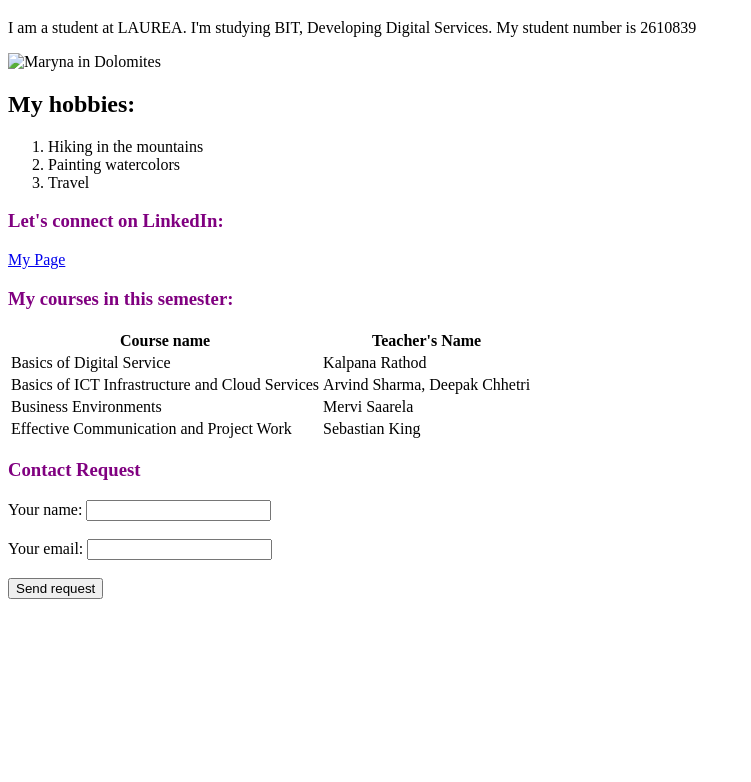
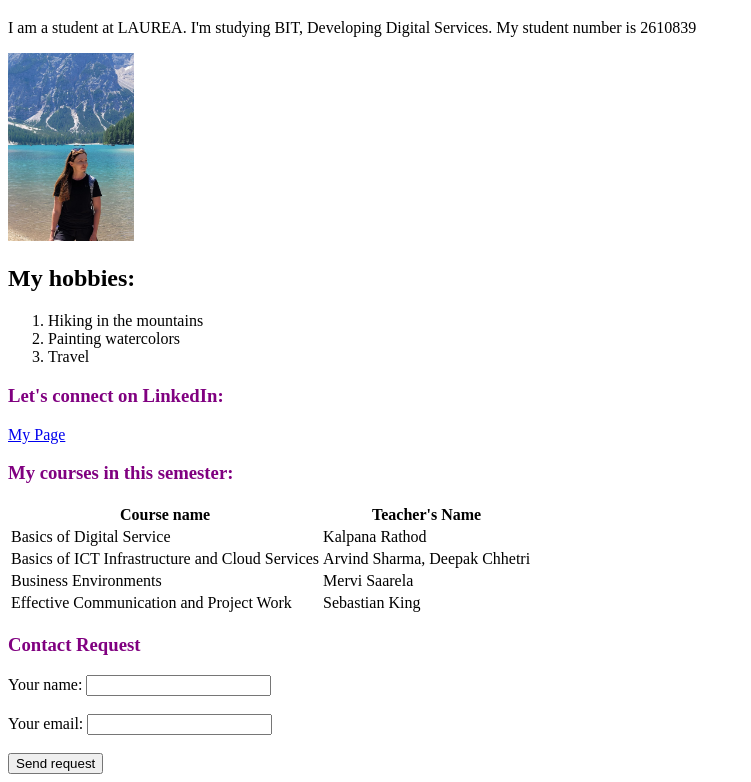
Before and after one commit to Ma5885/HTML_Workshop, a plain HTML site: page WS02/index.html in a window 1280 px wide. Shown: the part 61-843 px from the top of the page, without its empty margins (0-751 px from the left). Before the commit the page ends 800 px from the top, so only its background shows below. Drawn offline with Linux system fonts and the light colour scheme.

Commit message:
Fix image path in Workshop 2

```diff
--- a/WS02/index.html
+++ b/WS02/index.html
@@ -14,7 +14,7 @@
 <body>
     <h1 style="color:blue;">HTML Workshop - Maryna Kozak</h1>
     <p>I am a student at LAUREA. I'm studying BIT, Developing Digital Services. My student number is 2610839</p>
-    <img src="WS01/images/profile.jpg" alt="Maryna in Dolomites" style = "width:10%; height:auto;">
+    <img src="images/profile.jpg" alt="Maryna in Dolomites" style = "width:10%; height:auto;">
     <h2>My hobbies:</h2>
     <ol>
         <li>Hiking in the mountains</li>
```
